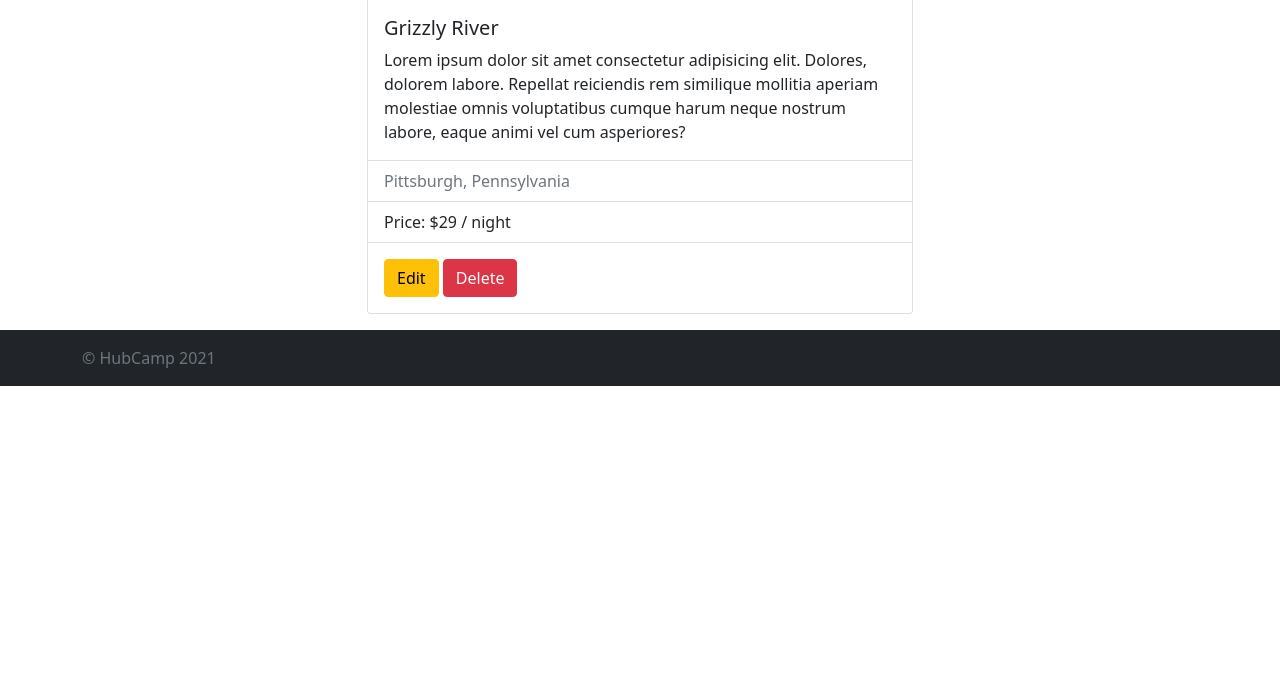
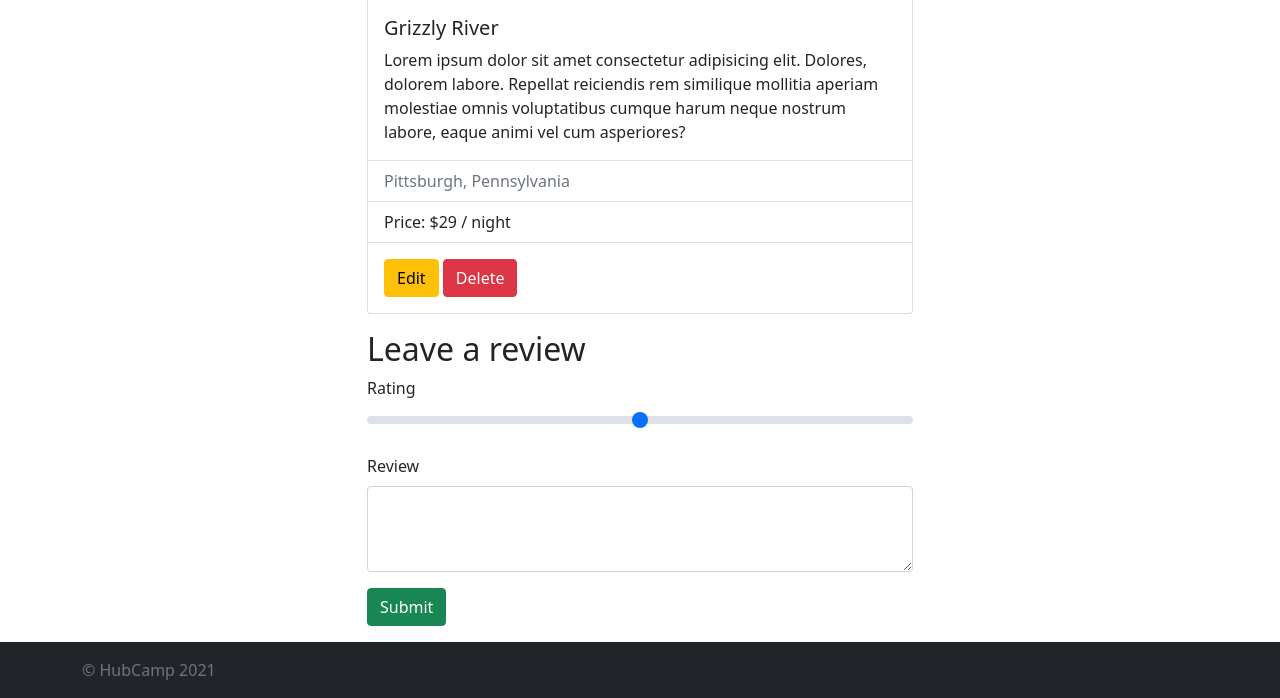
Before and after one commit to PierreBreny/HubCamp, a Node server app: page /campgrounds/600000000000000000000003 in a window 1280 px wide. Shown: the part 649-1347 px from the top of the page. Before the commit the page ends 1035 px from the top, so only its background shows below. Run offline with Node 20, Linux system fonts and the light colour scheme; data comes from the database, SQL or seed files in the repository; some libraries are stand-ins or nearby versions.

Commit message:
added basic review form -- not yet connected to a route

```diff
--- a/views/campgrounds/show.ejs
+++ b/views/campgrounds/show.ejs
@@ -27,5 +27,17 @@
         </form>
       </div>
     </div>
+    <h2>Leave a review</h2>
+    <form action="" class="mb-3">
+      <div class="mb-3">
+        <label class="form-label" for="rating">Rating</label>
+        <input class="form-range" type="range" name="review[rating]" min="1" max="5" id="rating">
+      </div>
+      <div class="mb-3">
+        <label class="form-label" for="body">Review</label>
+        <textarea class="form-control" name="review[body]" id="body" cols="30" rows="3"></textarea>
+      </div>
+      <button class="btn btn-success">Submit</button>
+    </form>
   </div>
 </div>
```
